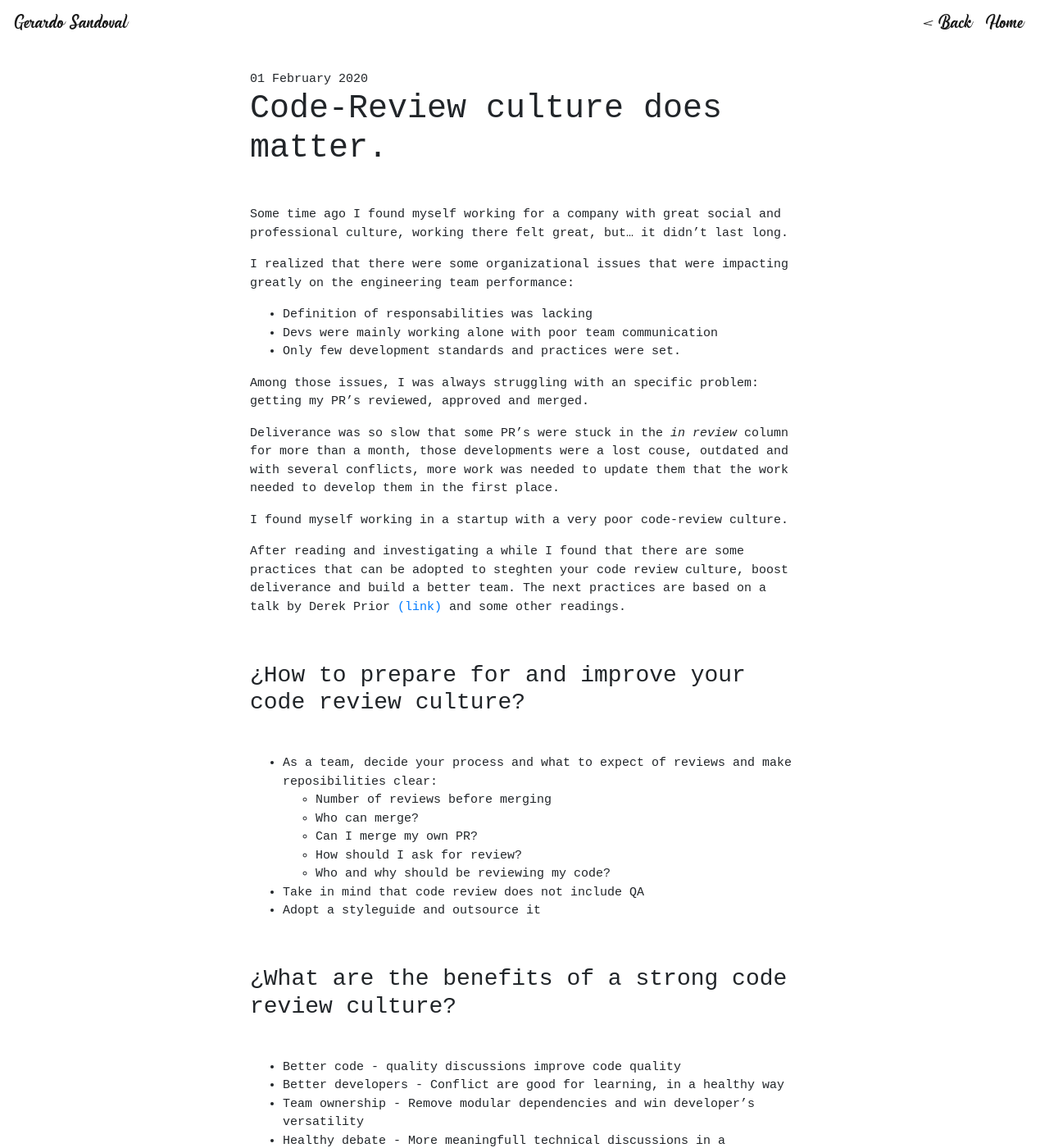
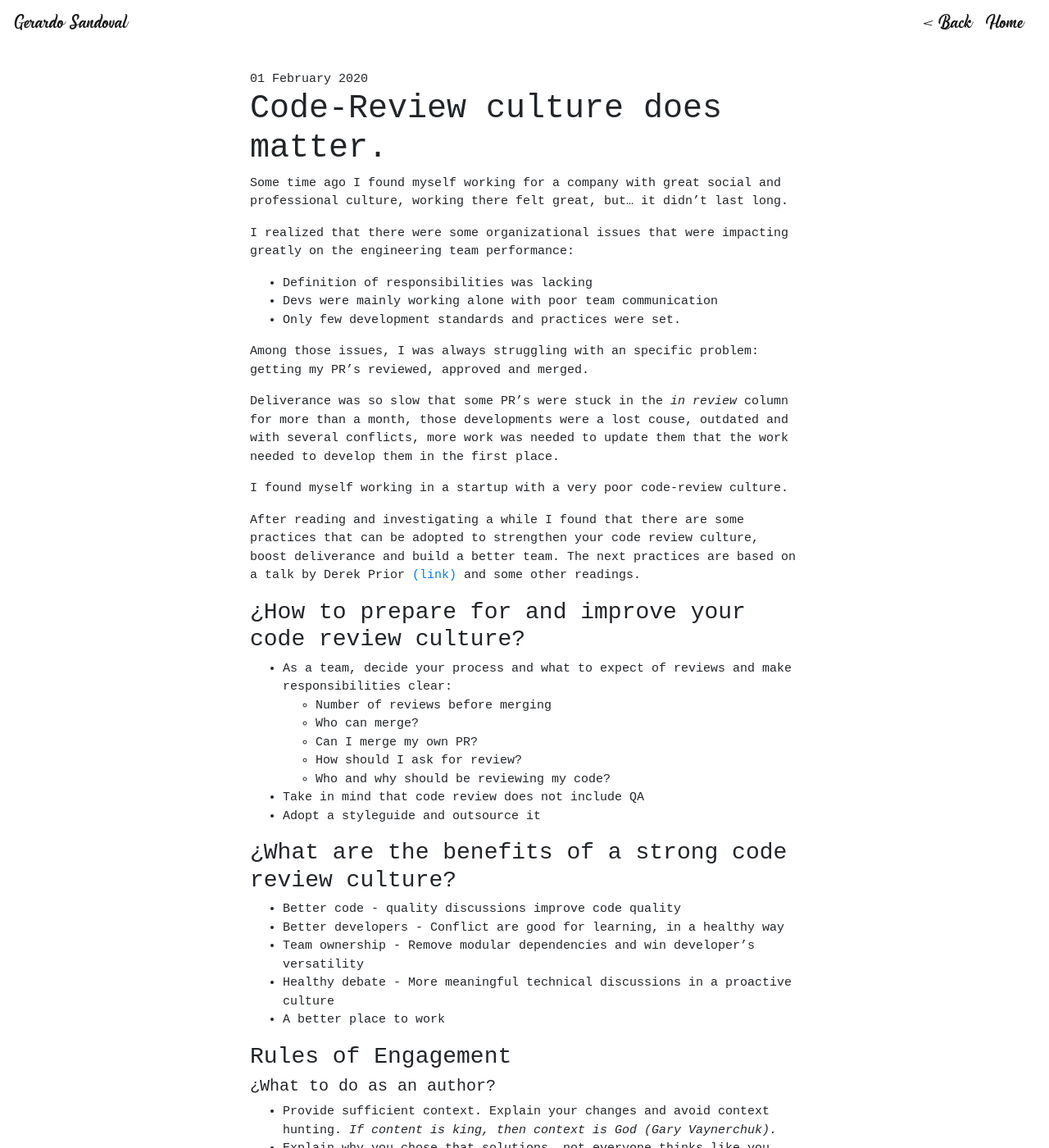
Before and after one commit to gerardosandoval/gerardosm, a Jekyll site: the page built from _posts/2020-02-1-code-review-culture.md, in a window 1280 px wide and 1400 px high. Shown: the whole window at 82% size. Built offline with Jekyll 4.4.1, drawn with Linux system fonts in a browser that asks for light colours; some of the changed text lies outside the part shown.

Commit message:
update page

```diff
--- a/_layouts/home.html
+++ b/_layouts/home.html
@@ -20,11 +20,15 @@
   <div class="d-flex justify-content-center align-items-center">
     <div class="row">
       <div class="col-4 col-sm-2"><a href="http://www.twitter.com/gsmgo"><img src="img/twitter.png"></img></a></div>
-      <div class="col-4 col-sm-2"><a href="http://www.facebook.com/GerardoSM"><img src="img/facebook.png"></img></a></div>
       <div class="col-4 col-sm-2"><a href="http://www.instagram.com/gsmgo"><img src="img/instagram.png"></img></a></div>
       <div class="col-4 col-sm-2"><a href="http://www.linkedin.com/in/gsmgo"><img src="img/linkedin.png"></img></a></div>
       <div class="col-4 col-sm-2"><a href="http://www.github.com/gerardosandoval"><img src="img/github.png"></img></a></div>
       <div class="col-4 col-sm-2"><a href="mailto:gsmgo.mail@gmail.com?Subject=Hey there!"><img src="img/gmail.png"></img></a></div>
+      <div class="col-4 col-sm-2">
+        <a href="https://dev.to/gerardosandoval">
+          <img src="https://d2fltix0v2e0sb.cloudfront.net/dev-badge.svg" alt="Gerardo Sandoval's DEV Profile">
+        </a>
+      </div>
     </div>
   </div>
 </div>
--- a/_posts/2020-02-1-code-review-culture.md
+++ b/_posts/2020-02-1-code-review-culture.md
@@ -1,17 +1,16 @@
 ---
 layout: post
-title:  Code-Review culture does matter
-description: Having a great code review culture can boost yout deliverance
+title: Code-Review culture does matter
 published: true
+description: Having a great code review culture can boost your deliverance
+tags: codereview, deliverance
 ---
-
 # Code-Review culture does matter.
-&nbsp;
 
 Some time ago I found myself working for a company with great social and professional culture, working there felt great, but... it didn't last long.
 
 I realized that there were some organizational issues that were impacting greatly on the engineering team performance:
-  - Definition of responsabilities was lacking
+  - Definition of responsibilities was lacking
   - Devs were mainly working alone with poor team communication
   - Only few development standards and practices were set.
 
@@ -21,13 +20,11 @@
 
   I found myself working in a startup with a very poor code-review culture.
 
-After reading and investigating a while I found that there are some practices that can be adopted to steghten your code review culture, boost deliverance and build a better team. The next practices are based on a talk by Derek Prior [(link)](https://www.youtube.com/watch?v=PJjmw9TRB7s) and some other readings.
+After reading and investigating a while I found that there are some practices that can be adopted to strengthen your code review culture, boost deliverance and build a better team. The next practices are based on a talk by Derek Prior [(link)](https://www.youtube.com/watch?v=PJjmw9TRB7s) and some other readings.
 
-&nbsp;
 
 ### ¿How to prepare for and improve your code review culture?
-&nbsp;
-- As a team, decide your process and what to expect of reviews and make reposibilities clear:
+- As a team, decide your process and what to expect of reviews and make responsibilities clear:
   - Number of reviews before merging
   - Who can merge?
   - Can I merge my own PR?
@@ -36,37 +33,25 @@
 - Take in mind that code review does not include QA
 - Adopt a styleguide and outsource it
 
-&nbsp;
-
 ### ¿What are the benefits of a strong code review culture?
-&nbsp;
 - Better code - quality discussions improve code quality
 - Better developers - Conflict are good for learning, in a healthy way
 - Team ownership - Remove modular dependencies and win developer's versatility
-- Healthy debate - More meaningfull technical discussions in a proactive culture
+- Healthy debate - More meaningful technical discussions in a proactive culture
 - A better place to work
 
-&nbsp;
-
 ### Rules of Engagement
-
-&nbsp;
 
 ##### ¿What to do as an author?
 - Provide sufficient context. Explain your changes and avoid context hunting. _If content is king, then context is God (Gary Vaynerchuk)._
 - Explain why you chose that solutions, not everyone thinks like you.
 - ¿You found and learned something new and useful? Document it! It can help others.
 
-&nbsp;
-
 ##### ¿What to do as a reviewer?
 - Ask, don't tell. Write your observations as a question instead of demanding a change. Asking the right questions the right way results in a better technical discussion.
 - Offer compliments and be positive. Comment the code that you find useful and of quality with a compliment.
 
-&nbsp;
-
 ### In practice
-&nbsp;
 
 ##### ¿How to handle disagreements?
   - Agree to disagree. There's different ways to get things done.
@@ -74,14 +59,11 @@
   - Ask for a tie breaker opinion.
 
 ##### ¿What should I be reviewing anyway?
-  - Single responsability Principale
+  - Single responsibility principle
   - Naming, easier to understand and discuss
   - Complexity
   - Test Coverage
   - Look for bugs involving your area of expertise
-
-&nbsp;
-&nbsp;
 
 ---
 
```
Also changed, not shown: _posts/2020-10-20-Use-your-brain.md (+8 -14 lines).
